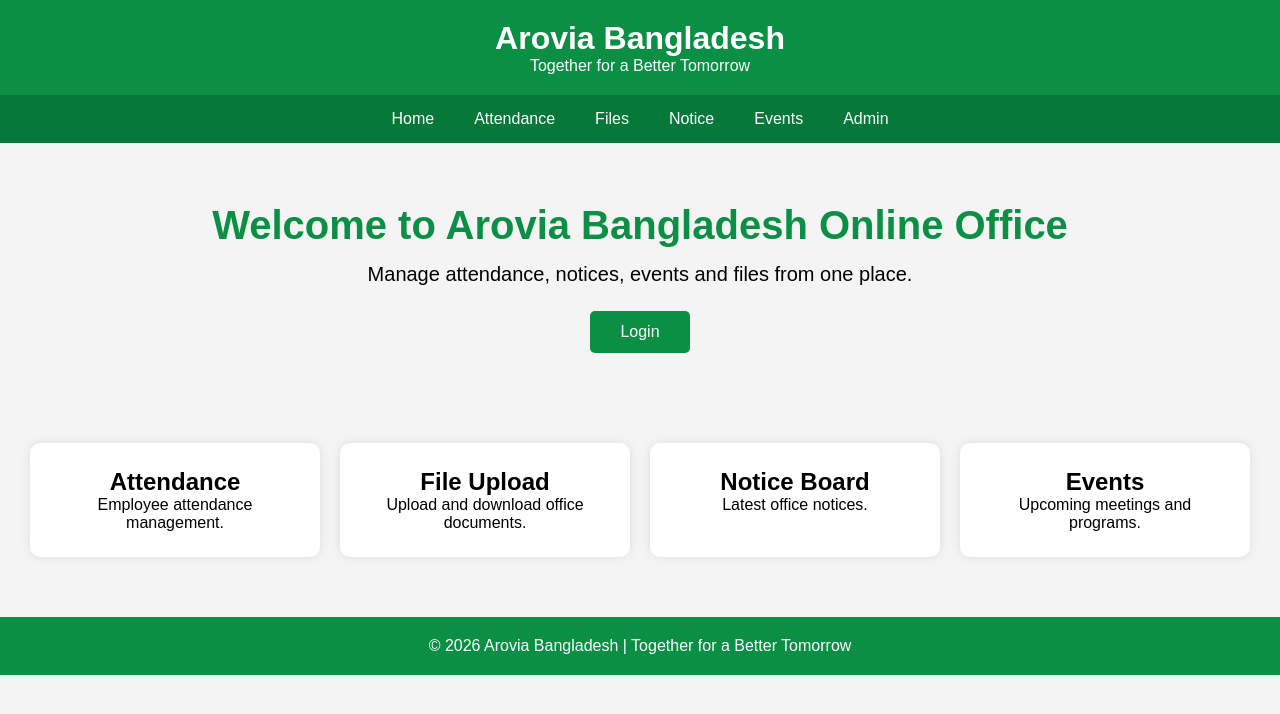
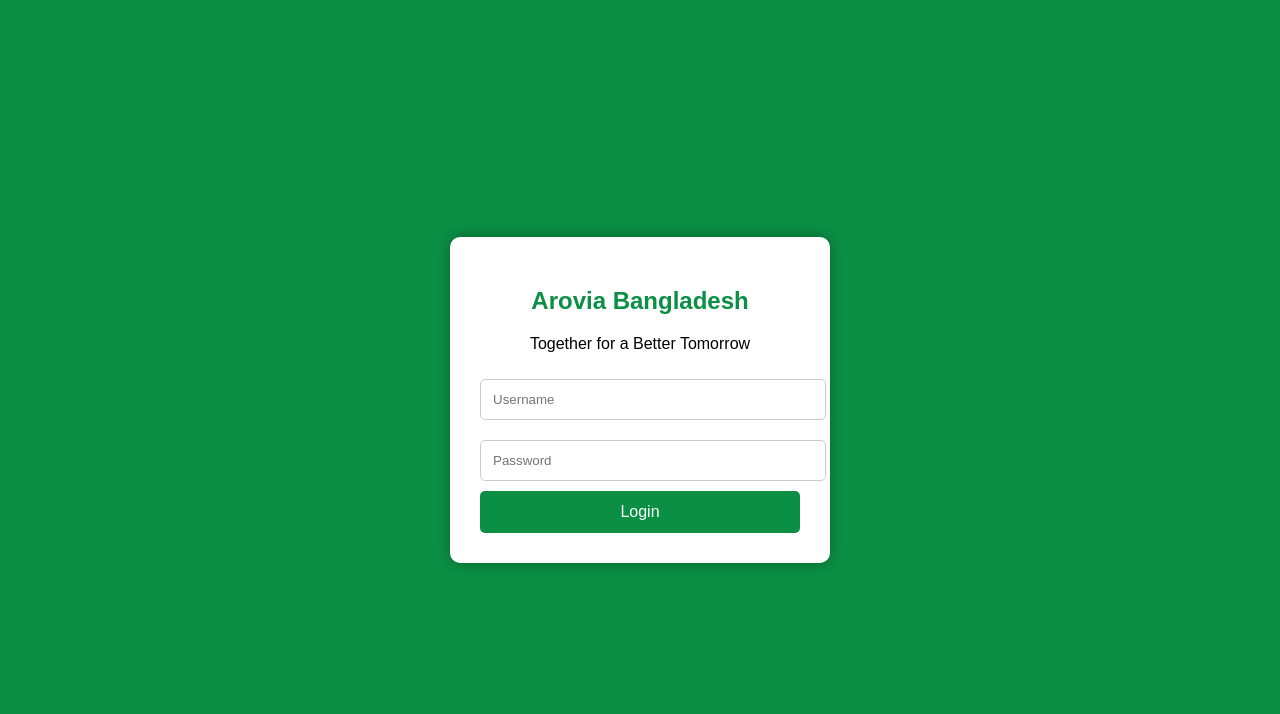
Before and after one commit to shoayeebhasan640-pixel/Arovia-Bangladesh-, a plain HTML site: page index.html in a window 1280 px wide. Drawn offline with Linux system fonts and the light colour scheme.

Commit message:
Update index.html

```diff
--- a/index.html
+++ b/index.html
@@ -1,146 +1,129 @@
 <!DOCTYPE html>
-<html lang="en">
+<html>
 <head>
 <meta charset="UTF-8">
 <meta name="viewport" content="width=device-width, initial-scale=1.0">
-<title>Arovia Bangladesh Online Office</title>
+<title>Arovia Bangladesh Login</title>
 
 <style>
-*{
+body{
 margin:0;
-padding:0;
-box-sizing:border-box;
-font-family:Arial,sans-serif;
+font-family:Arial;
+background:#0b8f45;
+display:flex;
+justify-content:center;
+align-items:center;
+height:100vh;
 }
 
-body{
-background:#f4f4f4;
+.box{
+background:#fff;
+padding:30px;
+width:320px;
+border-radius:10px;
+text-align:center;
+box-shadow:0 0 15px rgba(0,0,0,.3);
 }
 
-header{
+h2{
+color:#0b8f45;
+}
+
+input{
+width:100%;
+padding:12px;
+margin:10px 0;
+border:1px solid #ccc;
+border-radius:5px;
+}
+
+button{
+width:100%;
+padding:12px;
 background:#0b8f45;
 color:white;
-padding:20px;
+border:none;
+border-radius:5px;
+font-size:16px;
+cursor:pointer;
+}
+
+button:hover{
+background:#08753a;
+}
+
+#dashboard{
+display:none;
 text-align:center;
 }
 
-nav{
-background:#06783a;
-display:flex;
-justify-content:center;
-flex-wrap:wrap;
-}
-
-nav a{
-color:white;
-text-decoration:none;
-padding:15px 20px;
-}
-
-nav a:hover{
-background:#055d2d;
-}
-
-.hero{
-padding:60px 20px;
-text-align:center;
-}
-
-.hero h1{
-font-size:40px;
-color:#0b8f45;
-}
-
-.hero p{
-font-size:20px;
-margin-top:15px;
-}
-
-.btn{
-display:inline-block;
-margin-top:25px;
-padding:12px 30px;
-background:#0b8f45;
-color:white;
-text-decoration:none;
-border-radius:5px;
-}
-
-.cards{
-display:grid;
-grid-template-columns:repeat(auto-fit,minmax(220px,1fr));
-gap:20px;
-padding:30px;
-}
-
 .card{
-background:white;
-padding:25px;
-border-radius:10px;
-text-align:center;
-box-shadow:0 0 10px rgba(0,0,0,.1);
-}
-
-footer{
-background:#0b8f45;
-color:white;
-text-align:center;
-padding:20px;
-margin-top:30px;
+background:#f4f4f4;
+padding:15px;
+margin:10px 0;
+border-radius:8px;
 }
 </style>
 
 </head>
+
 <body>
 
-<header>
-<h1>Arovia Bangladesh</h1>
+<div class="box">
+
+<div id="login">
+
+<h2>Arovia Bangladesh</h2>
+
 <p>Together for a Better Tomorrow</p>
-</header>
 
-<nav>
-<a href="#">Home</a>
-<a href="#">Attendance</a>
-<a href="#">Files</a>
-<a href="#">Notice</a>
-<a href="#">Events</a>
-<a href="#">Admin</a>
-</nav>
+<input type="text" id="user" placeholder="Username">
 
-<section class="hero">
-<h1>Welcome to Arovia Bangladesh Online Office</h1>
-<p>Manage attendance, notices, events and files from one place.</p>
+<input type="password" id="pass" placeholder="Password">
 
-<a class="btn" href="#">Login</a>
-</section>
+<button onclick="login()">Login</button>
 
-<section class="cards">
-
-<div class="card">
-<h2>Attendance</h2>
-<p>Employee attendance management.</p>
 </div>
 
-<div class="card">
-<h2>File Upload</h2>
-<p>Upload and download office documents.</p>
+<div id="dashboard">
+
+<h2>Admin Dashboard</h2>
+
+<div class="card">Attendance</div>
+
+<div class="card">File Upload</div>
+
+<div class="card">Notice Board</div>
+
+<div class="card">Events</div>
+
 </div>
 
-<div class="card">
-<h2>Notice Board</h2>
-<p>Latest office notices.</p>
 </div>
 
-<div class="card">
-<h2>Events</h2>
-<p>Upcoming meetings and programs.</p>
-</div>
+<script>
 
-</section>
+function login(){
 
-<footer>
-© 2026 Arovia Bangladesh | Together for a Better Tomorrow
-</footer>
+let u=document.getElementById("user").value;
+
+let p=document.getElementById("pass").value;
+
+if(u=="admin" && p=="1234"){
+
+document.getElementById("login").style.display="none";
+
+document.getElementById("dashboard").style.display="block";
+
+}else{
+
+alert("Wrong Username or Password");
+
+}
+
+}
+
+</script>
 
 </body>
 </html>
```
